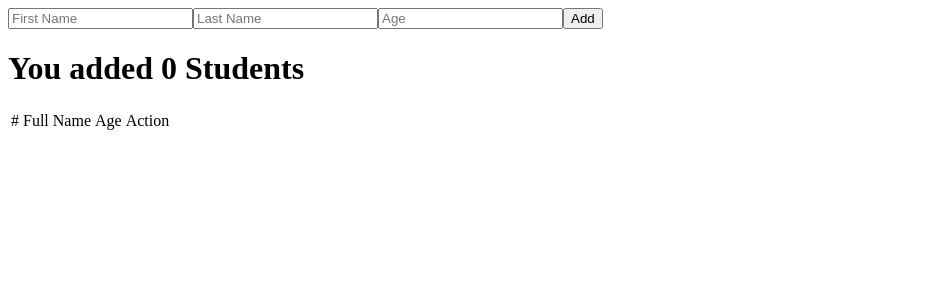
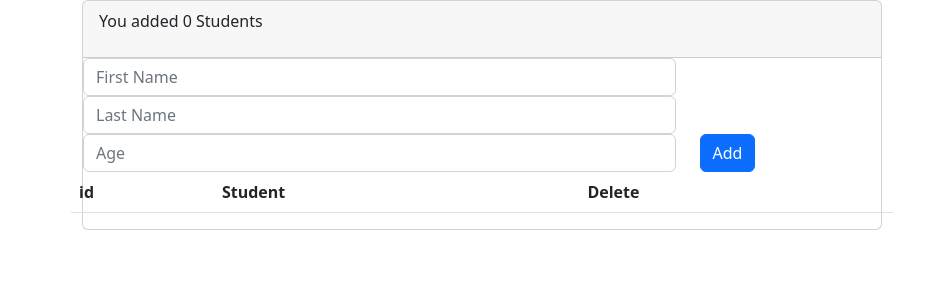
Before and after one commit to YoussefZekry/Demo-Angular-webapp, an Angular app: page / in a window 1280 px wide. Shown: the top 300 px of the page, without its empty margins (0-937 px from the left). Built offline with nearby package versions, Linux system fonts and the light colour scheme.

Commit message:
import bootstap + add & view students in html

```diff
--- a/package.json
+++ b/package.json
@@ -18,6 +18,7 @@
     "@angular/platform-browser": "^15.1.0",
     "@angular/platform-browser-dynamic": "^15.1.0",
     "@angular/router": "^15.1.0",
+    "bootstrap": "^5.2.3",
     "rxjs": "~7.8.0",
     "tslib": "^2.3.0",
     "zone.js": "~0.12.0"
--- a/src/app/app.module.ts
+++ b/src/app/app.module.ts
@@ -4,7 +4,7 @@ import { BrowserModule } from '@angular/platform-browser';
 
 import { AppRoutingModule } from './app-routing.module';
 import { AppComponent } from './app.component';
-import { StudentComponent } from './student/student.component';
+import { StudentComponent } from './components/student/student.component';
 
 @NgModule({
   declarations: [
--- /dev/null
+++ b/src/app/components/student/student.component.html
@@ -0,0 +1,53 @@
+<div class="container">
+    <div class="card" style="width: 50rem;">
+        <div class="card-header">
+            <p>You added {{students.length}} Students</p>
+        </div>
+        <div class="row">
+            <div class="col-md-9"><input #inputFirstName placeholder="First Name"   type="text" class="form-control"></div>
+            <div class="col-md-9"><input #inputLastName placeholder="Last Name"    type="text" class="form-control"></div>
+            <div class="col-md-9"><input #inputAge placeholder="Age"   type="number" class="form-control"></div>
+
+            <div class="col-md-3">
+                <button type="button" (click)="add(inputFirstName.value,inputLastName.value,+inputAge.value); inputFirstName.value=''; inputLastName.value='';  inputAge.value='';"  class="btn btn-primary">Add</button>
+            </div>
+        </div>
+        <div class="row">
+            <table class="table table-striped">
+                <thead>
+                  <tr>
+                    <th scope="col">id</th>
+                    <th scope="col">Student</th>
+                    <!-- <th scope="col">Date</th> -->
+
+                    <th scope="col">Delete</th>
+                  </tr>
+                </thead>
+                <tbody>
+                  <tr *ngFor="let item of students;let currentIndex=index">
+                    <th scope="row">{{currentIndex+1}}</th>
+                    <td>
+                    <!-- {{item.}} -->
+
+                    {{item.firstName.concat(" "+item.lastName)}}
+                      </td>
+                      <!-- <td>
+                        1-1-2000
+                      </td> -->
+                    <!-- <td> <input  type="checkbox" (change)="update(item)" [checked]="item.IsDone" > </td> -->
+                    <td>
+                        <button type="button" (click)="delete(currentIndex)" class="btn btn-danger">Delete</button>
+                    </td>
+                  </tr>
+                  <!-- <tr  >
+                      <td colspan="3">No tasks found</td>
+                  </tr>
+                  <tr  >
+                    <td colspan="3">Loading...........</td>
+                </tr> -->
+                </tbody>
+              </table>
+        </div>
+      </div>
+
+</div>
--- a/src/app/student/student.component.ts
+++ b/src/app/components/student/student.component.ts
@@ -1,5 +1,5 @@
 import { Component } from '@angular/core';
-import { Student } from '../models/student';
+import { Student } from '../../models/student';
 
 @Component({
   selector: 'app-student',
--- a/src/app/student/student.component.html
+++ /dev/null
@@ -1,25 +0,0 @@
-<input #inputFirstName type="text" placeholder="First Name" required>
-<input #inputLastName type="text" placeholder="Last Name" required>
-<input #inputAge type="number" placeholder="Age" required>
-
-<button type="button"(click)= "add(inputFirstName.value,inputLastName.value,+inputAge.value); inputFirstName.value=''; inputLastName.value='';  inputAge.value='';">Add</button>
-<h1>You added {{students.length}} Students</h1>
-
-
-<table>
-    <tr>
-        <td>#</td>
-        <td>Full Name</td>
-        <td>Age</td>
-        <td>Action</td>
-    </tr>
-    <tr *ngFor="let item of students;let currentIndex=index">
-        <td>{{currentIndex+1}}</td>
-        <td [class.redColor]="item.age>30">{{item.firstName.concat(" "+item.lastName)}}</td>
-        <td> <input type="number" [(ngModel)]="item.age"></td>
-        <td>
-            <button (click)="delete(currentIndex)">DELETE</button>
-        </td>
-    </tr>
-
-</table>
--- a/src/styles.css
+++ b/src/styles.css
@@ -1,4 +1,5 @@
 /* You can add global styles to this file, and also import other style files */
-.redColor{
+@import '~bootstrap/dist/css/bootstrap.min.css';
+/* .redColor{
 	color: red;
-}
+} */
```
Also changed, not shown: src/app/components/student/student.component.css (added), 2 other files (tests, documents, lock files or other folders).
